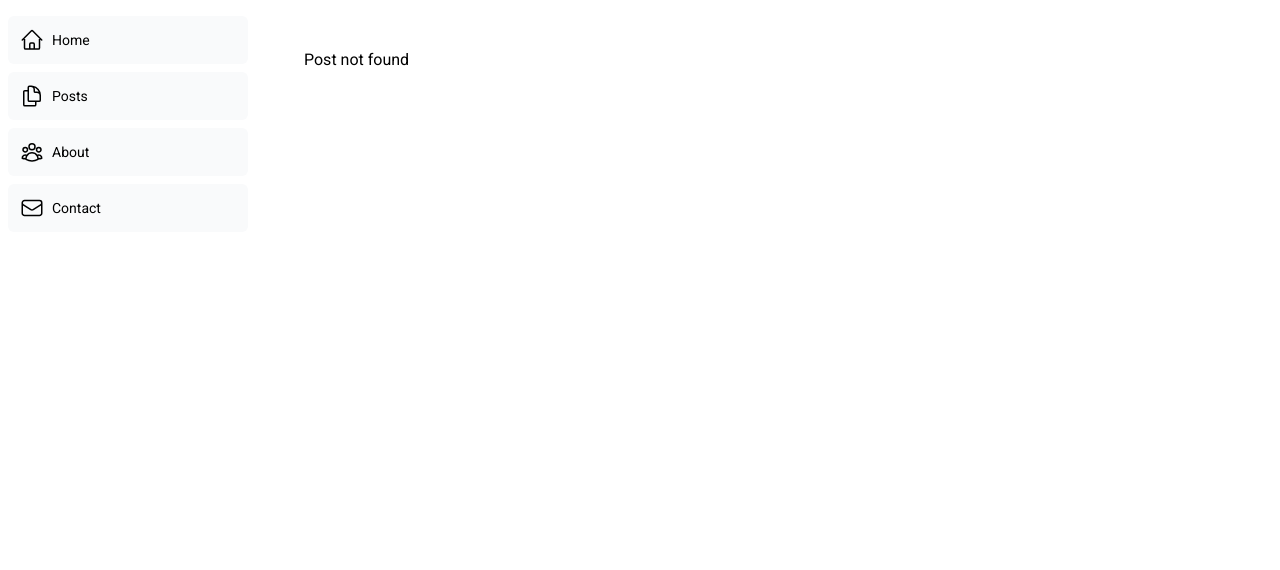
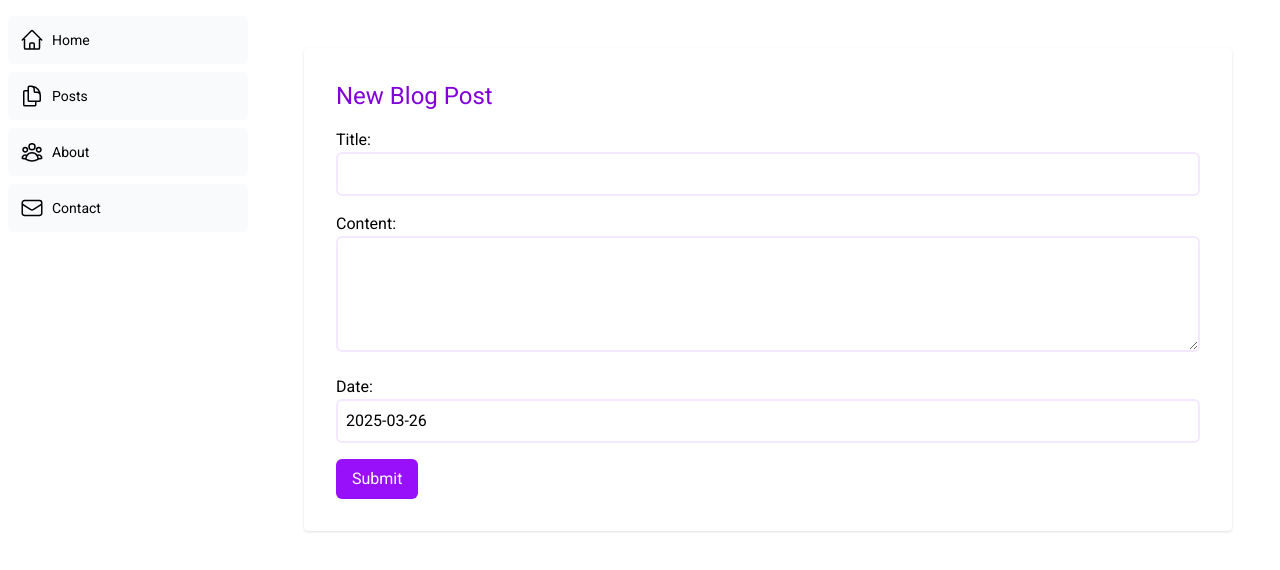
Before and after one commit to neurothrone/blog-nextjs, a Next.js app: page /blog/posts/insert in a window 1280 px wide. Before the commit this address had no page. Shown: the top 570 px of the page. Built offline with nearby package versions, Linux system fonts and the light colour scheme.

Commit message:
refactor: enhance database connection handling and implement getPosts and createPost functions

```diff
--- a/package.json
+++ b/package.json
@@ -22,7 +22,8 @@
     "next": "15.2.4",
     "react": "^19.0.0",
     "react-dom": "^19.0.0",
-    "tailwind-merge": "^3.0.2"
+    "tailwind-merge": "^3.0.2",
+    "uuid": "^11.1.0"
   },
   "devDependencies": {
     "@eslint/eslintrc": "^3",
--- /dev/null
+++ b/src/app/api/posts/route.ts
@@ -0,0 +1,32 @@
+import { sql } from '@vercel/postgres';
+import { NextResponse } from 'next/server';
+import { createPost } from "@/database/data";
+
+export async function GET() {
+  try {
+    // language=SQL format=false
+    const posts = await sql`SELECT * FROM posts ORDER BY date DESC LIMIT 2;`;
+    return NextResponse.json({ posts }, { status: 200 });
+  } catch (error) {
+    return NextResponse.json({ error }, { status: 500 });
+  }
+}
+
+export async function POST(request: Request) {
+  // const { searchParams } = new URL(request.url);
+  // const id = searchParams.get('id');
+  // const title = searchParams.get('title');
+  // const content = searchParams.get('content');
+  // const date = searchParams.get('date');
+
+  const { id, title, content, date } = await request.json();
+
+  try {
+    // SQL query to insert a new post
+    const author = "cap zane";
+    await createPost({id, author, title, content, date});
+    return NextResponse.json({ message: 'Post successfully inserted' }, { status: 200 });
+  } catch (error) {
+    return NextResponse.json({ error }, { status: 500 });
+  }
+}
--- /dev/null
+++ b/src/app/blog/posts/insert/page.tsx
@@ -0,0 +1,74 @@
+"use client";
+
+import { useState } from "react";
+import { useRouter } from "next/navigation"
+import { v4 as uuidv4 } from "uuid";
+
+export default function Page() {
+  const router = useRouter()
+  const [formData, setFormData] = useState({
+    id: "",
+    title: "",
+    content: "",
+    date: new Date().toISOString().slice(0, 10)
+  });
+
+  const handleChange = (e: React.ChangeEvent<HTMLInputElement | HTMLTextAreaElement>) => {
+    const { name, value } = e.target;
+    setFormData(prevData => ({
+      ...prevData,
+      [name]: value
+    }))
+  };
+
+  const handleSubmit = (e: React.FormEvent<HTMLFormElement>) => {
+    e.preventDefault();
+    const uuid = uuidv4();
+    fetch("/api/posts", {
+      method: "POST",
+      headers: {
+        "Content-Type": "application/json"
+      },
+      body: JSON.stringify({ ...formData, id: uuid })
+    }).then(() => {
+      // Clear form fields
+      setFormData({
+        id: "",
+        title: "",
+        content: "",
+        date: ""
+      });
+      router.push("/blog/posts");
+    }).catch(console.error)
+  }
+
+  return (
+    <div className="bg-white p-8 rounded shadow">
+      <h2 className="text-2xl mb-4 text-purple-700">New Blog Post</h2>
+      <form onSubmit={handleSubmit} className="space-y-4">
+
+        <div>
+          <label htmlFor="title" className="block font-medium">Title:</label>
+          <input type="text" id="title" name="title" value={formData.title} onChange={handleChange}
+                 className="w-full border-2 border-purple-100 p-2 rounded-md focus:border-purple-200 focus:outline-none"/>
+        </div>
+        <div>
+          <label htmlFor="content" className="block font-medium">Content:</label>
+          <textarea id="content" name="content" rows={4} value={formData.content} onChange={handleChange}
+                    className="w-full border-2 border-purple-100 p-2 rounded-md focus:border-purple-200 focus:outline-none"></textarea>
+        </div>
+        <div>
+          <label htmlFor="date" className="block font-medium">Date:</label>
+          <input type="text" id="date" name="date" value={formData.date} readOnly
+                 className="w-full border-2 border-purple-100 p-2 rounded-md focus:border-purple-200 focus:outline-none"/>
+
+        </div>
+        <div>
+          <button type="submit"
+                  className="text-white px-4 py-2 rounded-md bg-purple-600  hover:bg-purple-700">Submit
+          </button>
+        </div>
+      </form>
+    </div>
+  );
+}
--- a/src/app/blog/posts/page.tsx
+++ b/src/app/blog/posts/page.tsx
@@ -1,17 +1,18 @@
+import Link from "next/link"
 import Post from "@/ui/components/posts/Post";
-import { connectToDB } from "@/database/data";
-import posts from "@/data/placeholder-data";
+import { getPosts } from "@/database/data";
+import { Button } from "@/ui/components/button";
 
 export default async function Page() {
-  const client = await connectToDB();
+  const posts = await getPosts();
 
   return (
     <>
-      {client && <h1 className="text-emerald-500">Connected to the database</h1>}
+      <Link href="/blog/posts/insert"><Button
+        className="outline-1  border-purple-700 text-purple-700 hover:bg-purple-700 hover:text-white my-5 py-2 px-4 rounded">New
+        +</Button></Link>
       <h1>Posts</h1>
-      <ul>
-        {posts.map((post) => <Post key={post.id} {...post} />)}
-      </ul>
+      {posts?.map((post) => <Post key={post.id} {...post} />)}
     </>
-  );
+  )
 }
--- a/src/database/data.ts
+++ b/src/database/data.ts
@@ -1,15 +1,72 @@
-import { createClient } from "@vercel/postgres";
+import { createClient, VercelClient } from "@vercel/postgres";
+
+let client: VercelClient | null = null;
 
 export async function connectToDB() {
-  const client = createClient();
-  await client.connect();
+  try {
+    client = createClient();
+    await client.connect();
+    console.log("Connected to the database");
+  } catch (error) {
+    console.error("Error connecting to the database", error);
+    throw error;
+  }
+}
+
+export async function getPosts() {
+  if (!client) {
+    await connectToDB();
+    if (!client) {
+      return [];
+    }
+  }
 
   try {
-    if (client) {
-      console.log("Connected to the database");
-      return client;
-    }
+    // language=SQL format=false
+    const data = client.sql`SELECT * FROM posts LIMIT 5`;
+    return data.then(
+      (res) => {
+        console.log(res.rows);
+        return res.rows;
+      },
+      (err) => {
+        console.error("Error getting posts", err);
+        throw err;
+      }
+    );
   } catch (error) {
-    console.error("Error connecting to the database", error);
+    console.error('Error getting posts', error);
   }
 }
+
+export async function createPost({ id, author, title, content, date }: {
+  id: string,
+  author: string,
+  title: string,
+  content: string,
+  date: string
+}) {
+  if (!client) {
+    await connectToDB();
+    if (!client) {
+      return [];
+    }
+  }
+
+  try {
+    // language=SQL format=false
+    const data = client.sql`INSERT INTO posts (id, author, title, content, date) VALUES (${id}, ${author}, ${title}, ${content}, ${date})`;
+    return data.then(
+      (res) => {
+        console.log(res);
+        return res;
+      },
+      (err) => {
+        console.error("Error creating post", err);
+        throw err;
+      }
+    );
+  } catch (error) {
+    console.error('Error creating post', error);
+  }
+}
```
Also changed, not shown: 1 other file (tests, documents, lock files or other folders).
